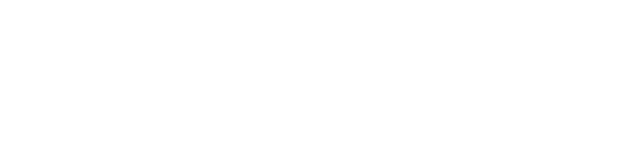
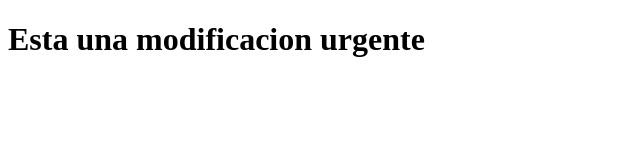
Before and after one commit to Kaotico88/mi-proyectoPrueba01, a plain HTML site: page index.html in a window 1280 px wide. Shown: the whole page, without its empty margins (0-640 px from the left). Drawn offline with Linux system fonts and the light colour scheme.

Commit message:
segundo cambio realizado

```diff
--- a/index.html
+++ b/index.html
@@ -7,6 +7,6 @@
     <title>Hola mundo Prueba01</title>
 </head>
 <body>
-
+    <h1>Esta una modificacion urgente</h1>
 </body>
 </html>
```
